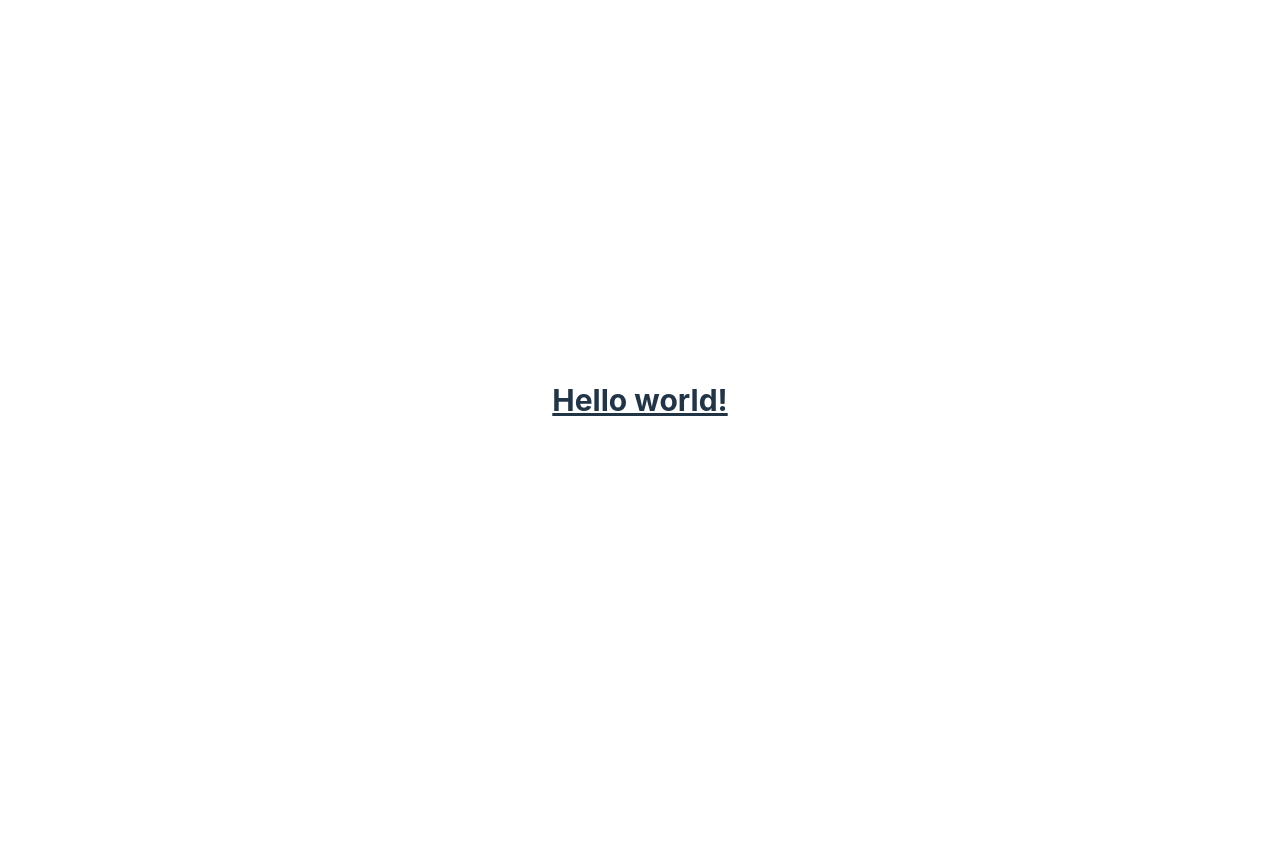
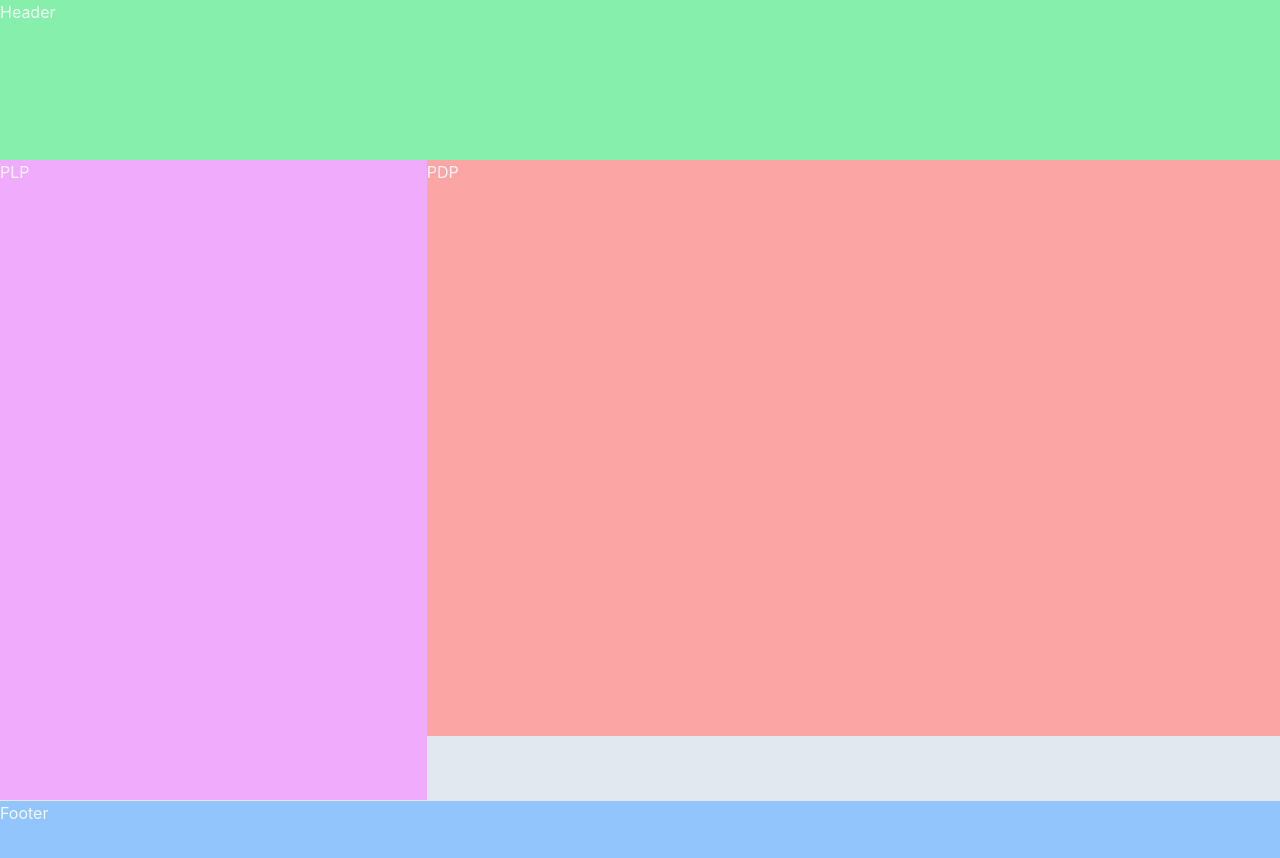
Before and after one commit to iDmitryi/e-commerce-storefront, a React (Vite) app: page / in a window 1280 px wide. Shown: the top 858 px of the page. Before the commit the page ends 800 px from the top, so only its background shows below. Built offline with nearby package versions, Linux system fonts and the light colour scheme.

Commit message:
add container skeleton

```diff
--- a/package.json
+++ b/package.json
@@ -13,9 +13,11 @@
   "dependencies": {
     "@reduxjs/toolkit": "^2.3.0",
     "axios": "^1.7.7",
+    "clsx": "^2.1.1",
     "react": "^18.3.1",
     "react-dom": "^18.3.1",
-    "react-redux": "^9.1.2"
+    "react-redux": "^9.1.2",
+    "tailwind-merge": "^2.5.4"
   },
   "devDependencies": {
     "@eslint/js": "^9.13.0",
--- a/src/App.tsx
+++ b/src/App.tsx
@@ -1,10 +1,26 @@
-import './App.css'
+import Header from './features/Header.tsx'
+import Pdp from './features/pdp/Pdp.tsx'
+import Plp from './features/plp/Plp.tsx'
+import Footer from './features/Footer.tsx'
 
 function App() {
   return (
-    <>
-      <h1 className="text-3xl font-bold underline">Hello world!</h1>
-    </>
+    <div className="w-full h-full">
+      <div className="h-[20%]">
+        <Header />
+      </div>
+      <main className="bg-slate-200 w-full h-[80%]">
+        <div className="flex h-full">
+          <div className="w-1/3 h-full">
+            <Plp />
+          </div>
+          <div className="w-2/3">
+            <Pdp />
+          </div>
+        </div>
+      </main>
+      <Footer />
+    </div>
   )
 }
 
--- a/src/features/Footer.tsx
+++ b/src/features/Footer.tsx
@@ -2,10 +2,10 @@ import { FC } from 'react'
 
 const Footer: FC = () => {
   return (
-    <>
+    <footer className="bg-blue-300 w-full h-[20%]">
       <hr />
-      <footer>Footer</footer>
-    </>
+      <span>Footer</span>
+    </footer>
   )
 }
 
--- a/src/features/Header.tsx
+++ b/src/features/Header.tsx
@@ -2,9 +2,9 @@ import { FC } from 'react'
 
 const Header: FC = () => {
   return (
-    <>
+    <header className="bg-green-300 h-full">
       <nav>Header</nav>
-    </>
+    </header>
   )
 }
 
--- a/src/features/pdp/Pdp.tsx
+++ b/src/features/pdp/Pdp.tsx
@@ -2,7 +2,7 @@
 import { FC } from 'react'
 
 const Pdp: FC = () => {
-  return <></>
+  return <div className="bg-red-300 h-[90%]">PDP</div>
 }
 
 export default Pdp
--- a/src/features/plp/Plp.tsx
+++ b/src/features/plp/Plp.tsx
@@ -2,7 +2,7 @@
 import { FC } from 'react'
 
 const Plp: FC = () => {
-  return <></>
+  return <div className="bg-fuchsia-300 h-full">PLP</div>
 }
 
 export default Plp
--- a/src/index.css
+++ b/src/index.css
@@ -16,57 +16,18 @@
   -webkit-font-smoothing: antialiased;
   -moz-osx-font-smoothing: grayscale;
 }
-
-a {
-  font-weight: 500;
-  color: #646cff;
-  text-decoration: inherit;
-}
-a:hover {
-  color: #535bf2;
+html, body {
+  height: 100%;
+  width: 100%;
+  margin: 0;
+  padding: 0;
 }
 
-body {
-  margin: 0;
-  display: flex;
-  place-items: center;
-  min-width: 320px;
-  min-height: 100vh;
+#root {
+  height: 100%;
+  width: 100%;
 }
 
-h1 {
-  font-size: 3.2em;
-  line-height: 1.1;
+.parent-container {
+  height: 100%;
 }
-
-button {
-  border-radius: 8px;
-  border: 1px solid transparent;
-  padding: 0.6em 1.2em;
-  font-size: 1em;
-  font-weight: 500;
-  font-family: inherit;
-  background-color: #1a1a1a;
-  cursor: pointer;
-  transition: border-color 0.25s;
-}
-button:hover {
-  border-color: #646cff;
-}
-button:focus,
-button:focus-visible {
-  outline: 4px auto -webkit-focus-ring-color;
-}
-
-@media (prefers-color-scheme: light) {
-  :root {
-    color: #213547;
-    background-color: #ffffff;
-  }
-  a:hover {
-    color: #747bff;
-  }
-  button {
-    background-color: #f9f9f9;
-  }
-}
--- /dev/null
+++ b/src/utils/cn.ts
@@ -0,0 +1,6 @@
+import { ClassValue, clsx } from 'clsx'
+import { twMerge } from 'tailwind-merge'
+
+export const cn = (...inputs: ClassValue[]) => {
+  return twMerge(clsx(inputs))
+}
```
Also changed, not shown: 1 other file (tests, documents, lock files or other folders).
